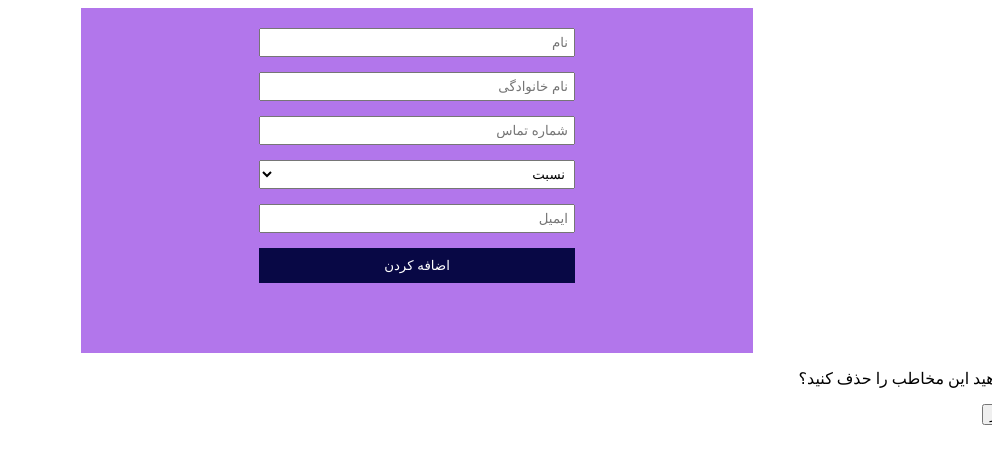
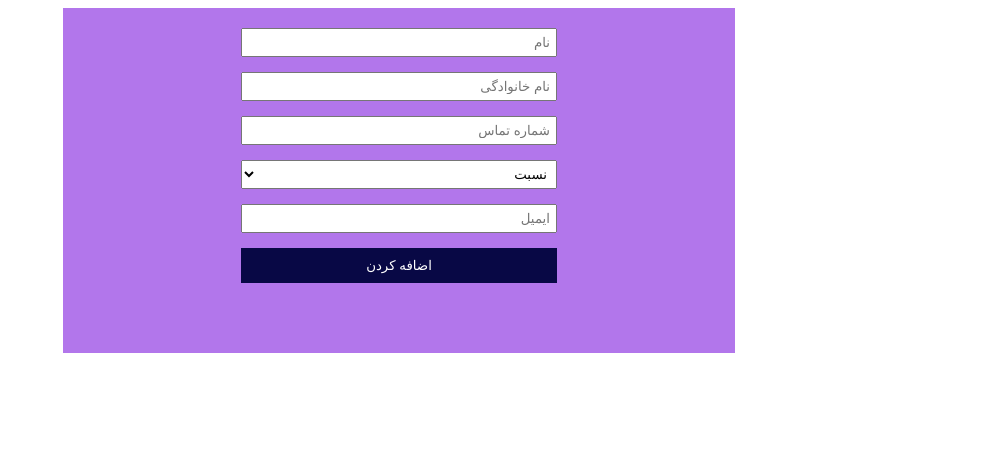
Before and after one commit to MinooHadi/Contact-Lsit, a React (Vite) app in the folder project/: page / in a window 1280 px wide. Shown: the top 464 px of the page, without its empty margins (288-1280 px from the left). Built offline with nearby package versions, Linux system fonts and the light colour scheme.

Commit message:
feat: handle delete modal

```diff
--- a/project/src/App.jsx
+++ b/project/src/App.jsx
@@ -1,14 +1,17 @@
 import "./App.css";
 import { Contact, Contacts, Form, Modal } from "./components";
+import { useDispatch, useSelector } from "react-redux";
 
 
 function App() {
+  const dispatch = useDispatch()
+  const { contact, deletingId } = useSelector((state) => state.contact);
 
   return (
     <div className="App">
       <Form />
       <Contacts />
-      <Modal />
+      {deletingId && <Modal />}
     </div>
   );
 }
--- a/project/src/components/contact/index.jsx
+++ b/project/src/components/contact/index.jsx
@@ -4,22 +4,22 @@ import { contactSliceActions } from "../../redux/store";
 
 function Contact(props) {
   const dispatch = useDispatch();
+  const { contact, isShowModal } = useSelector((state) => state.contact);
 
-  function deleteContact(id) {
-    dispatch(contactSliceActions.deleteContact(id));
+  function showDeleteModal(id) {
+    dispatch(contactSliceActions.showModal(id));
   }
 
   return (
     <div className="main-contact">
       <div className="header-contact">
         <h3>
-          {" "}
-          {props.firstName} {props.lastName}{" "}
+          {props.firstName} {props.lastName}
         </h3>
         <div className="icon-contact">
           <iconify-icon
             icon="eva:trash-2-fill"
-            onClick={() => deleteContact(props.id)}
+            onClick={() => showDeleteModal(props.id)}
           ></iconify-icon>
           <iconify-icon icon="material-symbols:edit-square-rounded"></iconify-icon>
         </div>
--- a/project/src/components/contacts/index.jsx
+++ b/project/src/components/contacts/index.jsx
@@ -7,8 +7,6 @@ import { contactSliceActions } from "../../redux/store";
 function Contacts() {
   const dispatch = useDispatch()
   const { contact } = useSelector((state) => state.contact);
-  console.log(contact);
-
 
   return (
     <div className="main-contacts">
--- a/project/src/components/modal/index.jsx
+++ b/project/src/components/modal/index.jsx
@@ -4,17 +4,29 @@ import { useDispatch, useSelector } from "react-redux";
 import { useEffect, useRef, useState } from "react";
 import { contactSliceActions } from "../../redux/store";
 
+function Modal() {
+  const dispatch = useDispatch();
+  const { contact, deletingId } = useSelector((state) => state.contact);
 
-function Modal() {
-  //   const { contact } = useSelector((state) => state.contact);
+  const deleteContactInfo = contact.find((item) => item.id === deletingId);
+  const contactFullName =
+    deleteContactInfo.firstName + " " + deleteContactInfo.lastName;
+
+  function deleteContact(id) {
+    dispatch(contactSliceActions.deleteContact(id));
+  }
+
+  function cancel() {
+    dispatch(contactSliceActions.showModal(undefined));
+  }
 
   return ReactDOM.createPortal(
     <>
       <div>
-        <p>آیا میخواهید این مخاطب را حذف کنید؟</p>
+        <p>آیا میخواهید {contactFullName} را حذف کنید؟</p>
         <div>
-          <button>بله</button>
-          <button>خیر</button>
+          <button onClick={() => deleteContact(deletingId)}>بله</button>
+          <button onClick={cancel}>خیر</button>
         </div>
       </div>
     </>,
--- a/project/src/redux/store.jsx
+++ b/project/src/redux/store.jsx
@@ -3,6 +3,7 @@ import { createSlice } from "@reduxjs/toolkit";
 
 const initialState = {
   contact: [],
+  deletingId: undefined,
 };
 
 const contactSlice = createSlice({
@@ -18,6 +19,10 @@ const contactSlice = createSlice({
       state.contact = state.contact.filter(
         (contact) => contact.id !== action.payload
       );
+      state.deletingId = undefined;
+    },
+    showModal: (state, action) => {
+      state.deletingId = action.payload;
     },
   },
 });
```
